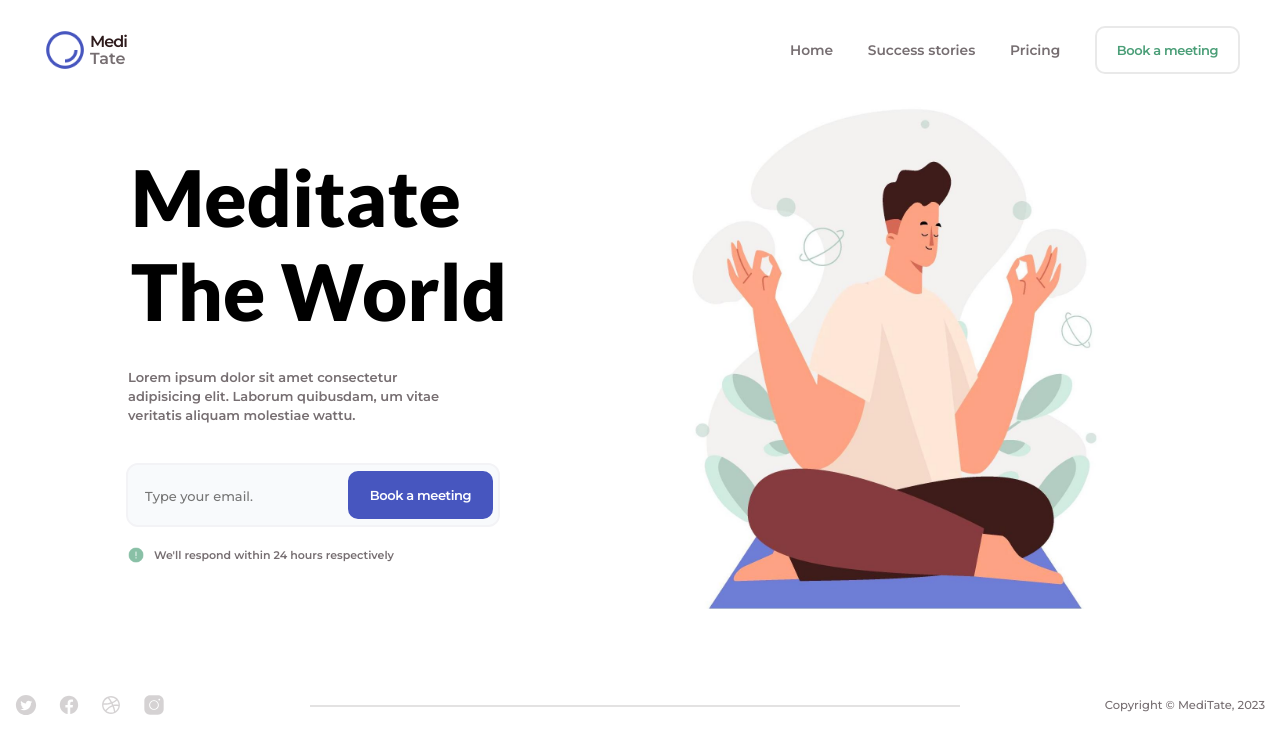
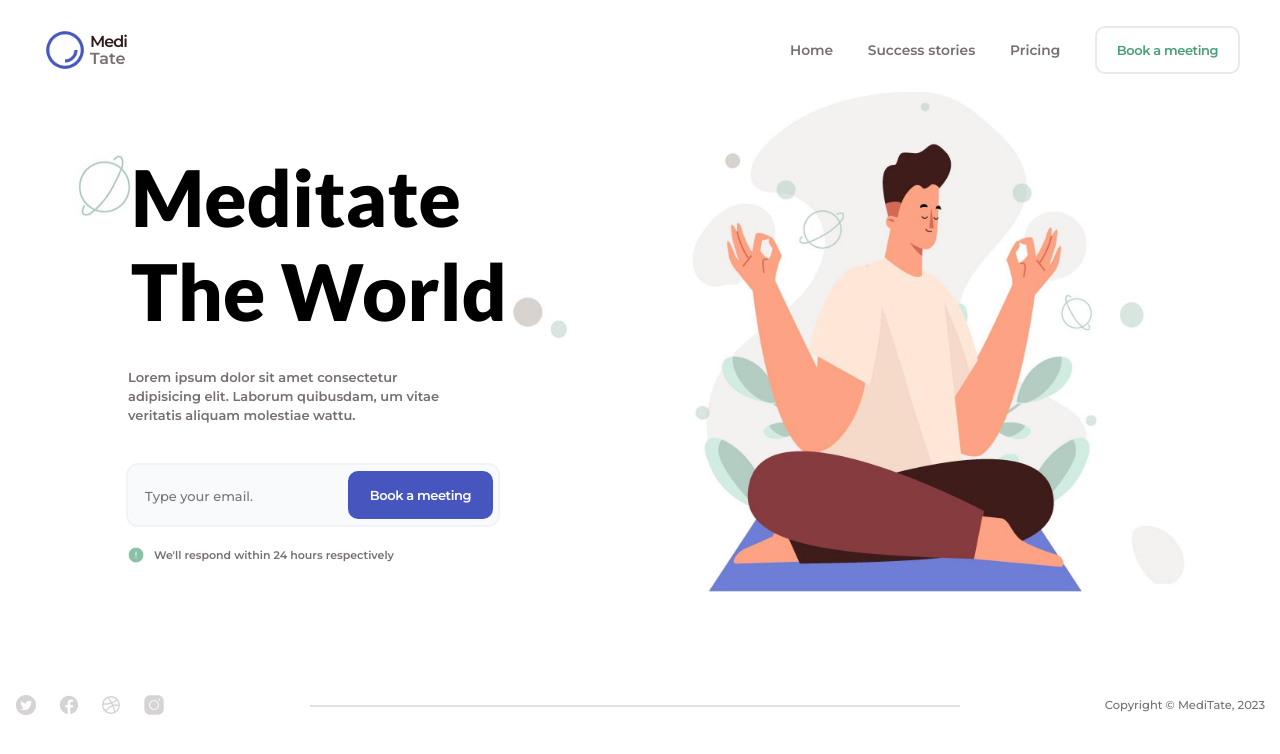
Before and after one commit to akinevans/meditate-the-world, a React (Create React App) app: page / in a window 1280 px wide. Shown: the top 754 px of the page. Built offline with nearby package versions, Linux system fonts and the light colour scheme.

Commit message:
Add framer motion animations to Her componento

```diff
--- a/package.json
+++ b/package.json
@@ -6,6 +6,7 @@
     "@testing-library/jest-dom": "^5.16.5",
     "@testing-library/react": "^13.4.0",
     "@testing-library/user-event": "^13.5.0",
+    "framer-motion": "^10.12.12",
     "react": "^18.2.0",
     "react-dom": "^18.2.0",
     "react-scripts": "5.0.1",
--- a/src/components/Hero.css
+++ b/src/components/Hero.css
@@ -21,6 +21,7 @@
 }
 
 .hero-inner-wrapper {
+  position: relative;
   width: var(--desktop-width);
   height: 100%;
   /* outline: 2px solid blue; */
@@ -109,3 +110,69 @@
 .hero-image-wrapper img {
   width: 470px;
 }
+
+/* Animation classes */
+
+/* Adjust z-index for images that will hover over main yoga image */
+.green-planet,
+.small-brown,
+.small-brown-2,
+.small-green,
+.small-green-2,
+.med-brown {
+  position: absolute;
+  z-index: -1;
+}
+
+.green-planet {
+  bottom: 75%;
+  left: -6%;
+}
+
+.small-brown {
+  bottom: 55%;
+  left: 37%;
+}
+.small-brown-2 img {
+  width: 22px;
+  height: 18px;
+}
+
+.small-brown-2 {
+  z-index: 1;
+  bottom: 85%;
+  left: 58%;
+}
+
+/* shrink small green blob */
+.small-green img {
+  width: 22px;
+  height: 22px;
+}
+
+.small-green {
+  bottom: 54%;
+  left: 41%;
+}
+
+.small-green-2 img {
+  width: 32px;
+  height: 32px;
+}
+
+.small-green-2 {
+  z-index: 1;
+  bottom: 55%;
+  right: 0.4%;
+}
+
+.med-brown img {
+  width: 70px;
+  height: 70px;
+  /* transform: rotate(180deg); */
+}
+
+.med-brown {
+  bottom: 9%;
+  right: -4%;
+}
--- a/src/components/Hero.js
+++ b/src/components/Hero.js
@@ -3,11 +3,16 @@ import yoga1 from "../images/yoga1.jpg";
 import yoga2 from "../images/yoga2.jpg";
 import yoga3 from "../images/yoga3.jpg";
 import alert from "../icons/exclamation.png";
+import small_green from "../images/small-green.png";
+import small_brown from "../images/small-brown.png";
+import med_brown from "../images/med-brown.png";
+import green_planet from "../images/green-planet.png";
+import large_brown from "../images/large-brown.png";
 import "./Hero.css";
 import Button from "./Button";
+import { motion } from "framer-motion";
 
 export default function Hero(props) {
-  // choose if image should be flipped horizontally
   const images = [yoga1, yoga2, yoga3];
 
   // display random image
@@ -16,6 +21,7 @@ export default function Hero(props) {
     return images[randomNum];
   }
 
+  // choose if image should be flipped horizontally
   function flipImage() {
     const choices = [true, false];
     const randomNum = Math.floor(Math.random() * 2);
@@ -49,14 +55,103 @@ export default function Hero(props) {
             </p>
           </div>
         </div>
-        <div className='hero-image-wrapper'>
+        <motion.div
+          className='hero-image-wrapper'
+          initial={{ y: "0px" }}
+          animate={{ y: [0, -20, 0, 20, 0] }}
+          transition={{
+            ease: "linear",
+            duration: 4.5,
+            // yoyo: Infinity,
+            repeat: Infinity,
+          }}
+        >
           {/* Maybe only use width on images as to not distort it */}
           <img
             src={generateImage()}
             alt='floating yoga illustration'
             className={flipImage() ? "flip" : null}
           />
-        </div>
+        </motion.div>
+        {/* Images for animation */}
+        <motion.div
+          className='green-planet'
+          initial={{ y: "0px" }}
+          animate={{ y: [0, -35, 0] }}
+          transition={{
+            ease: "linear",
+            duration: 3,
+            repeat: Infinity,
+          }}
+        >
+          <img src={green_planet} alt='green planet' />
+        </motion.div>
+
+        <motion.div
+          className='small-brown'
+          initial={{ y: "0px" }}
+          animate={{ y: [0, -25, 0] }}
+          transition={{
+            ease: "linear",
+            duration: 3.2,
+            repeat: Infinity,
+          }}
+        >
+          <img src={small_brown} alt='brown blob' />
+        </motion.div>
+        <motion.div
+          className='small-green'
+          initial={{ y: "0px" }}
+          animate={{ y: [0, -25, 0] }}
+          transition={{
+            ease: "linear",
+            duration: 3,
+            repeat: Infinity,
+          }}
+        >
+          <img src={small_green} alt='green blob' />
+        </motion.div>
+
+        <motion.div
+          className='med-brown'
+          initial={{ y: "0px" }}
+          animate={{ y: [0, -18, 0, 18, 0] }}
+          transition={{
+            ease: "linear",
+            duration: 5,
+            repeat: Infinity,
+          }}
+        >
+          <img src={med_brown} alt='brown blob' />
+        </motion.div>
+
+        <motion.div
+          className='small-green-2'
+          initial={{ y: "0px" }}
+          animate={{ y: [0, -25, 0, 25, 0] }}
+          transition={{
+            ease: "linear",
+            duration: 4,
+            repeat: Infinity,
+          }}
+        >
+          <img src={small_green} alt='green blob' />
+        </motion.div>
+
+        <motion.div
+          className='small-brown-2'
+          initial={{ y: "0px" }}
+          animate={{ y: [0, -24, 0, 24, 0] }}
+          transition={{
+            ease: "linear",
+            duration: 5,
+            repeat: Infinity,
+          }}
+        >
+          <img src={small_brown} alt='brown blob' />
+        </motion.div>
+
+        {/* End  hero inner wrapper*/}
       </div>
     </section>
   );
```
Also changed, not shown: 1 other file (tests, documents, lock files or other folders).
